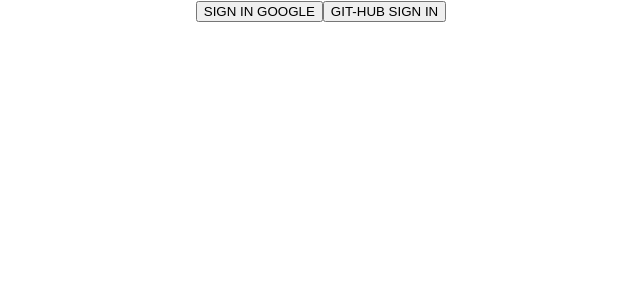
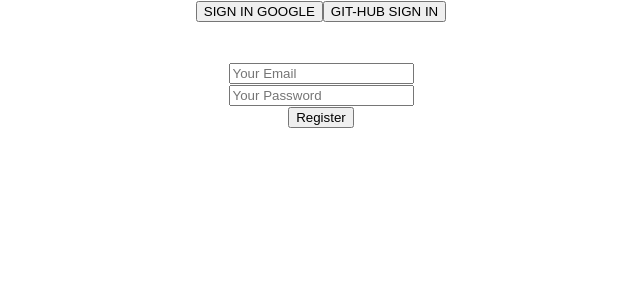
Before and after one commit to KINGALVI/login-related-toturial, a React (Create React App) app: page / in a window 1280 px wide. Shown: the top 300 px of the page, without its empty margins (319-959 px from the left). Built offline with nearby package versions, Linux system fonts and the light colour scheme.

Commit message:
added new code

```diff
--- a/src/App.js
+++ b/src/App.js
@@ -6,6 +6,8 @@
 const auth = getAuth(app);
 
 function App() {
+
+  /* How can we use third party authentication for login or regester method*/
 
   const [user, setUser] = useState({})
   const GoogleProvider = new GoogleAuthProvider();
@@ -45,8 +47,25 @@
       })
   }
 
+  /* How can we use normal authentication for login or regester method*/
+
+  const HandleRegister = (event) => {
+    const email = event.target.email.value;
+    const password = event.target.password.value;
+    console.log(email, password)
+  }
+
+  const HandelEmailchange = event => {
+    console.log(event.target.value)
+  }
+
+  const HandelPasswordchange = event =>{
+    console.log(event.target.value)
+  }
+
   return (
     <div className="App">
+      {/* How can we use third party authentication for login or regester method*/}
       {
         user.uid ?
           <div>
@@ -69,6 +88,17 @@
           <p>User Name : {user.displayName}</p>
         </div>
       }
+      <br />
+      {/* How can we use normal authentication for login or regester method*/}
+      <br />
+      <form onSubmit={HandleRegister}>
+        <input onBlur={HandelEmailchange} type="email" name="email" id="" placeholder="Your Email" />
+        <br />
+        <input onBlur={HandelPasswordchange} type="password" name="password" id="" placeholder='Your Password' />
+        <br />
+        <button type="submit">Register</button>
+      </form>
+
     </div>
   );
 }
```
Also changed, not shown: 1 other file (tests, documents, lock files or other folders).
